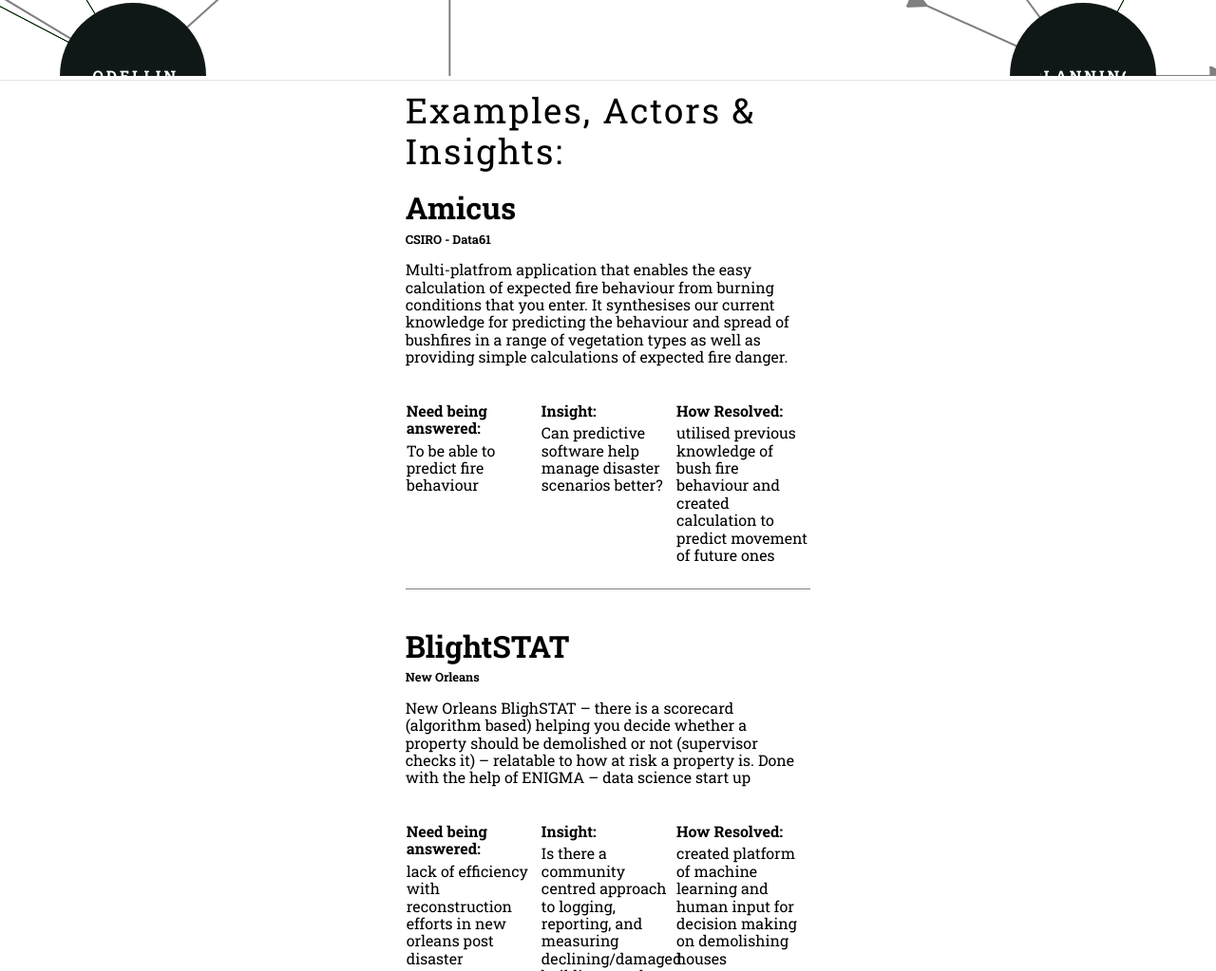
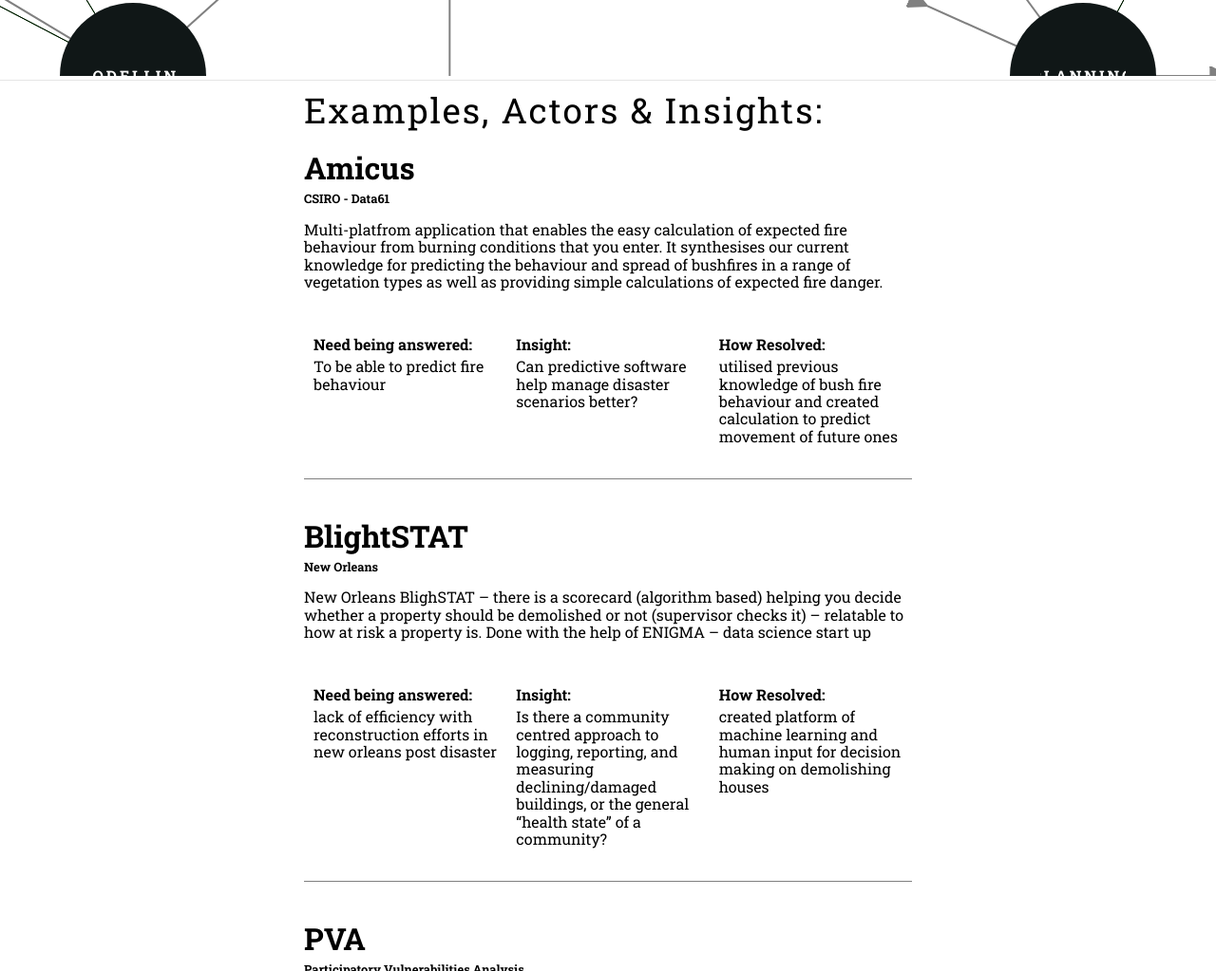
Before and after one commit to Neurophobic/systemsmap, a plain HTML site: page index.html in a window 1280 px wide. Shown: the part 661-1684 px from the top of the page at 95% size. Drawn offline with nearby package versions, Linux system fonts and the light colour scheme; a script that the page names is missing.

Commit message:
overflow for safari

```diff
--- a/index.html
+++ b/index.html
@@ -43,10 +43,9 @@
         <script src="map.js"></script>
 
       <div class="cont" id="foo">
-          <div class="pure-g">
-          <div class="pure-u-1-3">
-          </div>
-          <div class="pure-u-1-3 title-thing">
+          <div class="pure-g title-box">
+
+          <div class="pure-u-1-2 title-thing">
             Examples, Actors & Insights:
           </div>
           </div>
--- a/main.css
+++ b/main.css
@@ -110,6 +110,16 @@ transform: translateX(-50%);
 	text-align:center;
 }
 
+.example-box{
+	display: -webkit-box;      /* OLD - iOS 6-, Safari 3.1-6 */
+  display: -moz-box;         /* OLD - Firefox 19- (buggy but mostly works) */
+  display: -ms-flexbox;      /* TWEENER - IE 10 */
+  display: -webkit-flex;     /* NEW - Chrome */
+  display: flex;             /* NEW, Spec - Opera 12.1, Firefox 20+ */
+    align-items: center; /* Vertical center alignment */
+     justify-content: center; /* Horizontal center alignment */
+}
+
 .main-text-box{
 	  display: -webkit-box;      /* OLD - iOS 6-, Safari 3.1-6 */
   display: -moz-box;         /* OLD - Firefox 19- (buggy but mostly works) */
@@ -126,6 +136,7 @@ transform: translateX(-50%);
 	font-weight: 700;
 	letter-spacing: 3px;
 	text-align: center;
+	overflow: visible;
 }
 
 .main-text-box h2{
@@ -183,9 +194,17 @@ transform: translateX(-50%);
 
 .insight-cat{
 	font-family:'Roboto Slab',serif;
-	padding:1px;
+	padding:10px;
 }
-
+.title-box{
+		  display: -webkit-box;      /* OLD - iOS 6-, Safari 3.1-6 */
+  display: -moz-box;         /* OLD - Firefox 19- (buggy but mostly works) */
+  display: -ms-flexbox;      /* TWEENER - IE 10 */
+  display: -webkit-flex;     /* NEW - Chrome */
+  display: flex;             /* NEW, Spec - Opera 12.1, Firefox 20+ */
+    align-items: center; /* Vertical center alignment */
+    justify-content: center; /* Horizontal center alignment */
+}
 .title-thing{
 	margin-top:10px;
 	/*text-align: center;*/
--- a/map.js
+++ b/map.js
@@ -1937,7 +1937,7 @@ exampleNodes.append('foreignObject')
 $( document ).ready(function() {
   for(var i = 0; i< data.nodes.length; i++){
     if(data.nodes[i].type == "example"){
-      $("#foo").append("<div class='pure-g'><div class='pure-u-1-3 '></div><div class='pure-u-1-3 example-card'><a id='"+data.nodes[i].link+"' name='"+data.nodes[i].link+"'><h1>"+data.nodes[i].name+"</h1></a><h2>"+data.nodes[i].sub+"</h2><p>"+data.nodes[i].desc+"<p><div class='pure-g'><div class='pure-u-1-3 '><div class='insight-cat'><h4>Need being answered:</h4> "+data.nodes[i].need+"</div></div> <div class='pure-u-1-3'><div class='insight-cat'><h4>Insight:</h4>"+data.nodes[i].insight+"</div></div> <div class='pure-u-1-3'><div class='insight-cat'><h4>How Resolved:</h4>  "+data.nodes[i].resolved+"</div></div></div></div></div>");
+      $("#foo").append("<div class='pure-g example-box'><div class='pure-u-1-2 example-card'><a id='"+data.nodes[i].link+"' name='"+data.nodes[i].link+"'><h1>"+data.nodes[i].name+"</h1></a><h2>"+data.nodes[i].sub+"</h2><p>"+data.nodes[i].desc+"<p><div class='pure-g'><div class='pure-u-1-3 '><div class='insight-cat'><h4>Need being answered:</h4> "+data.nodes[i].need+"</div></div> <div class='pure-u-1-3'><div class='insight-cat'><h4>Insight:</h4>"+data.nodes[i].insight+"</div></div> <div class='pure-u-1-3'><div class='insight-cat'><h4>How Resolved:</h4>  "+data.nodes[i].resolved+"</div></div></div></div></div>");
     }
 
   }
```
